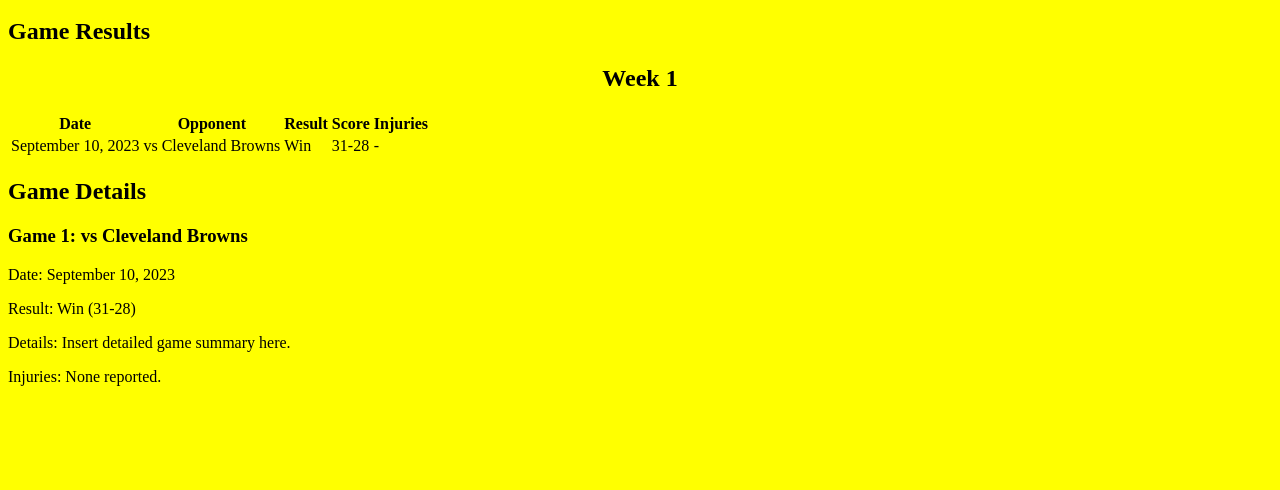
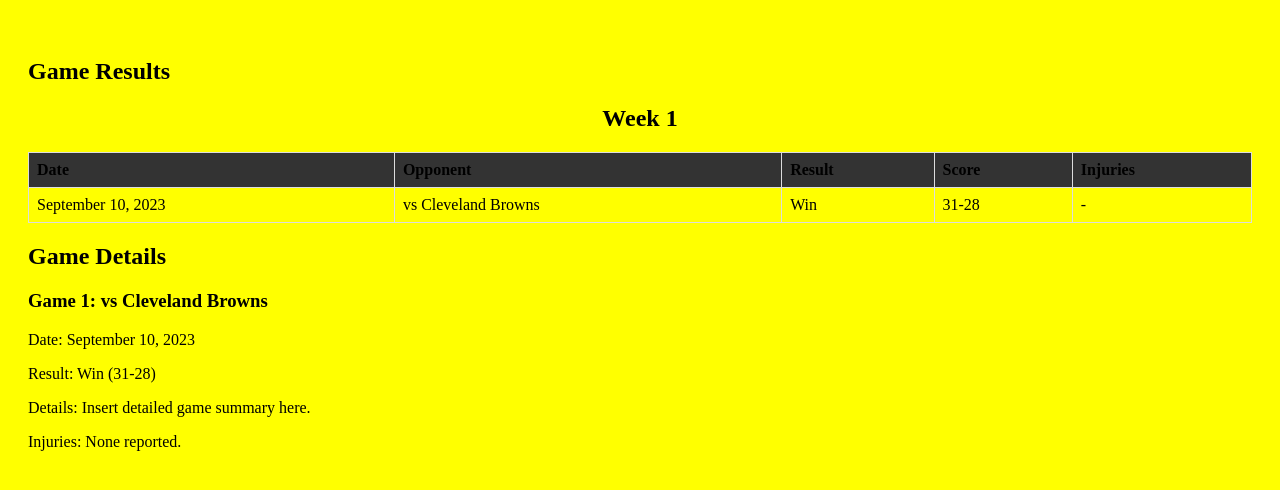
Before and after one commit to Vedanthdagoat/Hackathon_2024, a plain HTML site: page Previous_Season.html in a window 1280 px wide. Shown: the part 180-670 px from the top of the page. Drawn offline with Linux system fonts and the light colour scheme.

Commit message:
Update style.css

```diff
--- a/style.css
+++ b/style.css
@@ -12,7 +12,7 @@
             text-decoration: none;
 }
 
-.topnav a:hover {
+  .topnav a:hover {
             background-color: white;
             color: black;
 }
@@ -79,3 +79,24 @@ body {
 .answer {
             color: green;
 }
+
+main {
+            padding: 20px;
+        }
+
+table {
+            width: 100%;
+            border-collapse: collapse;
+            margin-bottom: 20px;
+        }
+
+th, td {
+            border: 1px solid #ddd;
+            padding: 8px;
+            text-align: left;
+        }
+
+th {
+            background-color: #333;
+            color: black;
+        }
```
